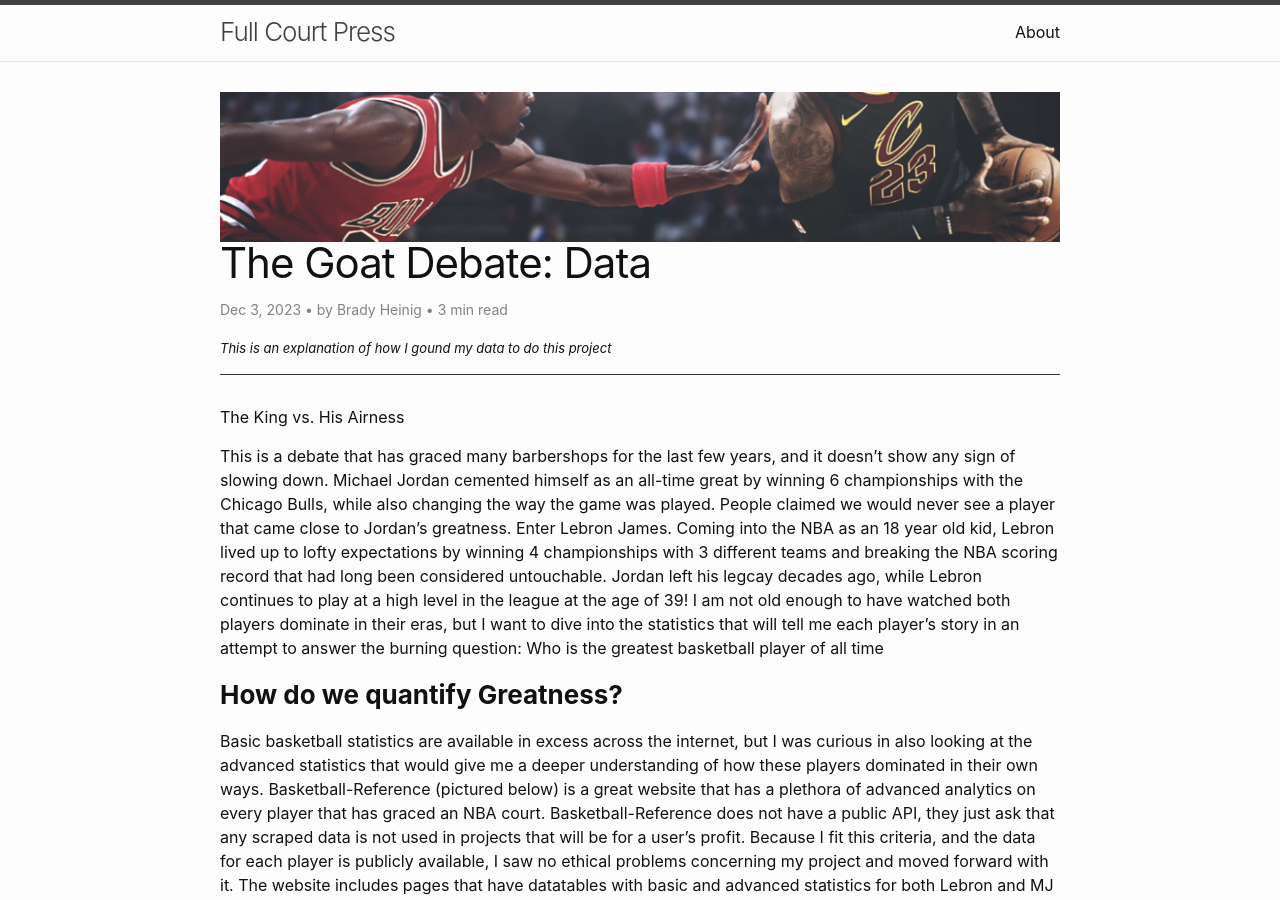
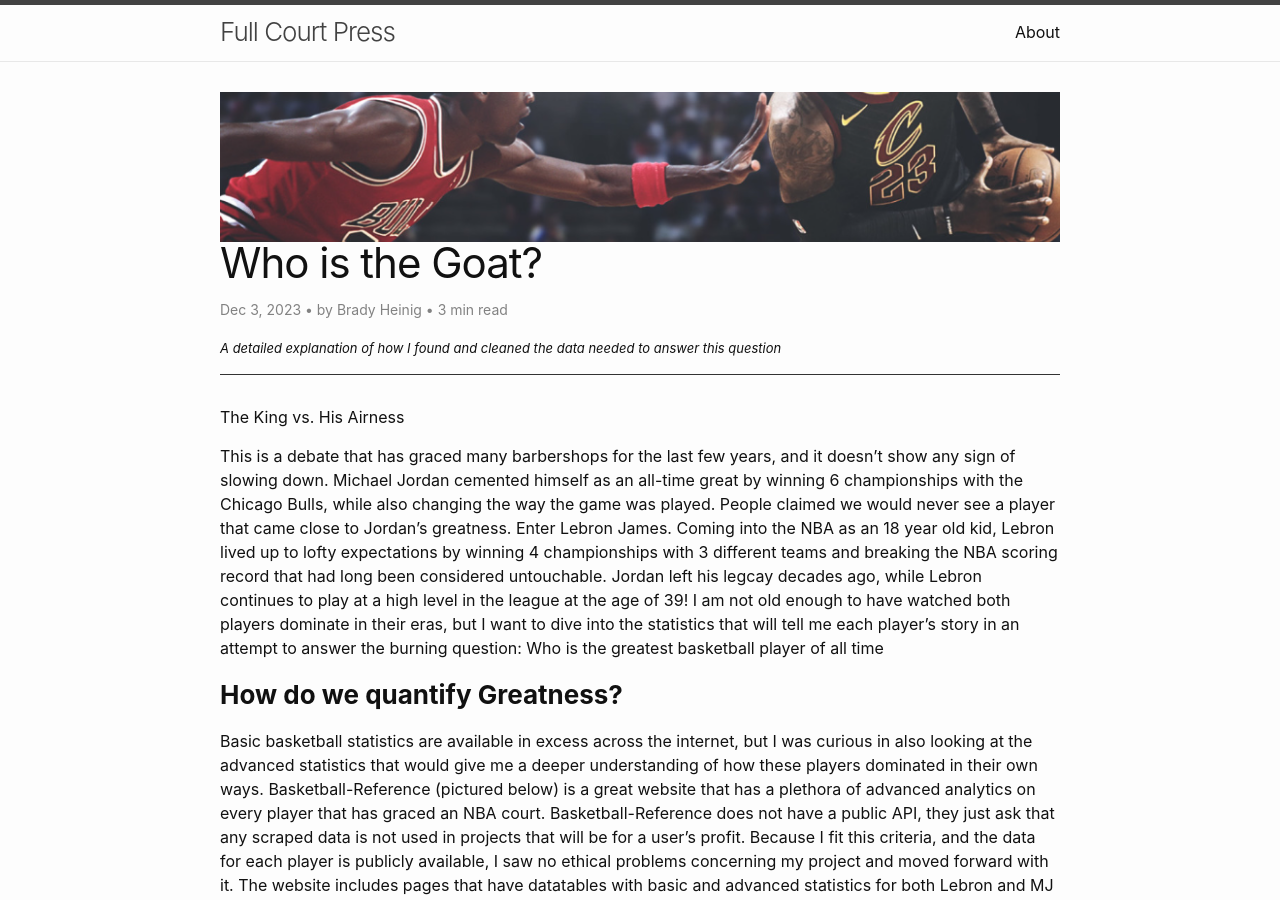
Before and after one commit to brady-heinig/brady-heinig.github.io, a Jekyll site: the page built from _posts/2023-12-03-NBA-Data-Scraping.md, in a window 1280 px wide and 900 px high. Built offline with Jekyll 4.4.1, drawn with Linux system fonts in a browser that asks for light colours; comment, search, counter and statistics services are not loaded.

Commit message:
Update 2023-12-03-NBA-Data-Scraping.md

```diff
--- a/_posts/2023-12-03-NBA-Data-Scraping.md
+++ b/_posts/2023-12-03-NBA-Data-Scraping.md
@@ -1,8 +1,8 @@
 ---
 layout: post
-title:  "The Goat Debate: Data"
+title:  "Who is the Goat?"
 author: Brady Heinig
-description: This is an explanation of how I gound my data to do this project
+description: A detailed explanation of how I found and cleaned the data needed to answer this question
 image: /assets/images/mj_vs_lebron.png
 ---
 The King vs. His Airness
```
